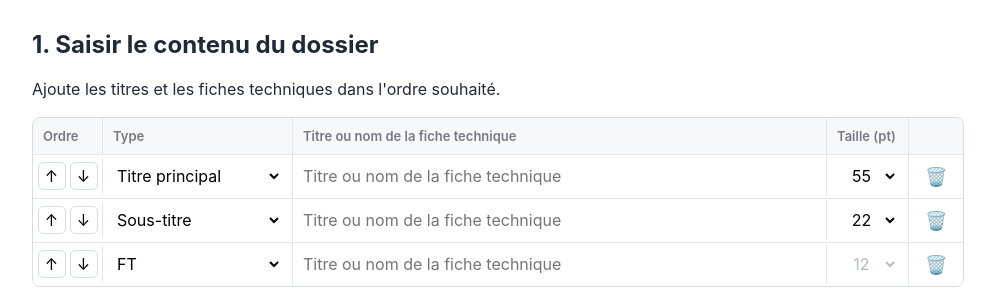
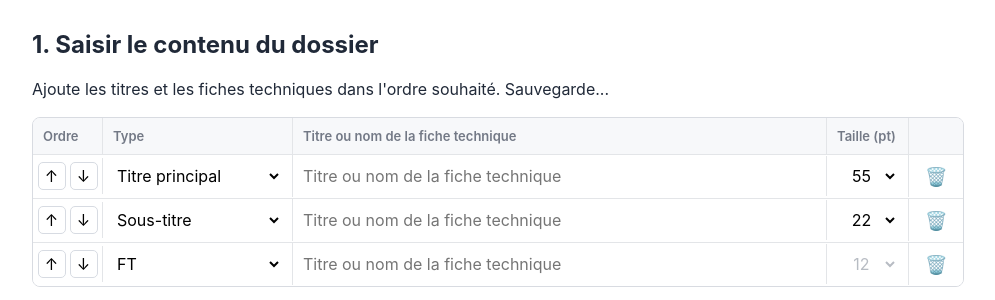
Before and after one commit to NuoArbazdal/fiche-technique-auto, a Flask app: page / in a window 1280 px wide. Shown: the part 198-498 px from the top of the page, without its empty margins (142-1137 px from the left). Run offline with Flask 3, Linux system fonts and the light colour scheme.

Commit message:
Affiche l etat de sauvegarde du brouillon

```diff
--- a/templates/index.html
+++ b/templates/index.html
@@ -20,7 +20,7 @@
 
     <section id="builder" class="tab-panel active">
       <h2>1. Saisir le contenu du dossier</h2>
-      <p>Ajoute les titres et les fiches techniques dans l'ordre souhaité.</p>
+      <p>Ajoute les titres et les fiches techniques dans l'ordre souhaité. <span id="draftStatus" class="draft-status">Sauvegarde...</span></p>
 
       <div class="plan-table">
         <div class="plan-head">
```
